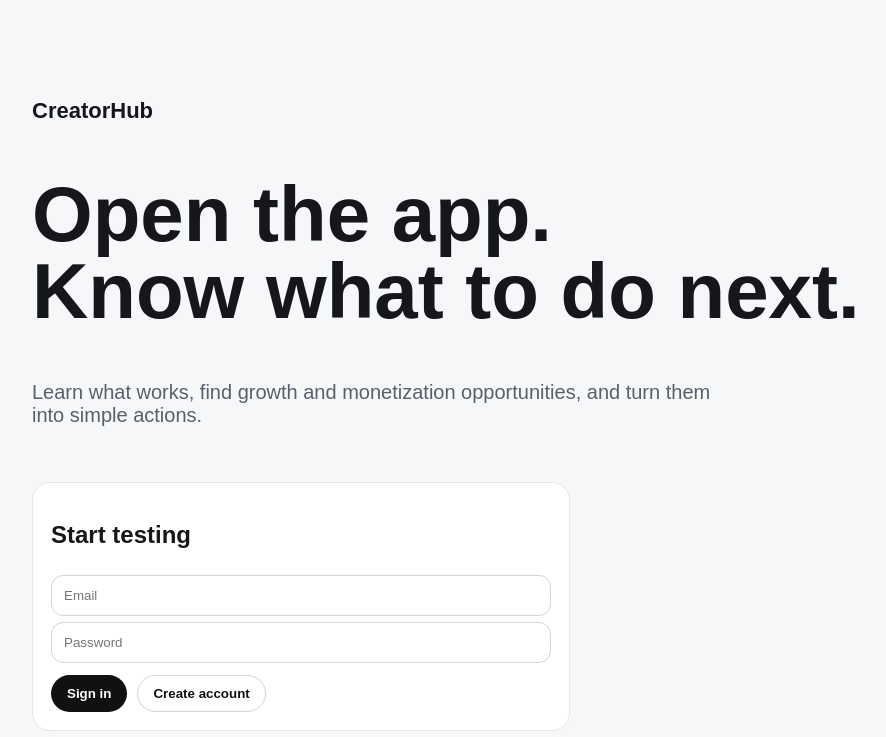
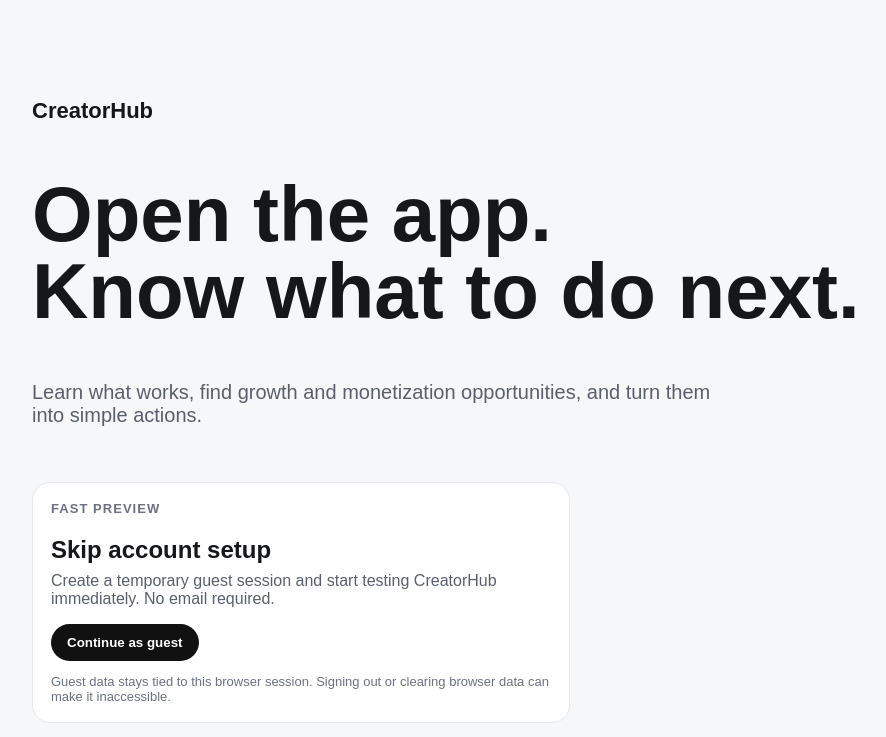
Before and after one commit to zanibethel/CreatorHub, a Next.js app: page / in a window 1280 px wide. Shown: the top 737 px of the page, without its empty margins (158-1044 px from the left). Built offline with nearby package versions, Linux system fonts and the light colour scheme; no server answers.

Commit message:
Add one-click guest preview login

```diff
--- a/src/components/AuthPanel.tsx
+++ b/src/components/AuthPanel.tsx
@@ -8,6 +8,7 @@ export default function AuthPanel() {
   const [email, setEmail] = useState("");
   const [password, setPassword] = useState("");
   const [message, setMessage] = useState("");
+  const [guestLoading, setGuestLoading] = useState(false);
 
   async function signIn(event: FormEvent) {
     event.preventDefault();
@@ -22,6 +23,27 @@ export default function AuthPanel() {
     setMessage(error?.message ?? "Account created. If email confirmation is enabled, confirm it before signing in.");
   }
 
+  async function continueAsGuest() {
+    setGuestLoading(true);
+    setMessage("");
+    const supabase = createClient();
+    const { error } = await supabase.auth.signInAnonymously({
+      options: {
+        data: {
+          preview_mode: true,
+        },
+      },
+    });
+    if (error) {
+      setMessage(
+        error.message.toLowerCase().includes("anonymous")
+          ? "Guest mode is built, but Anonymous Sign-Ins still need to be enabled in this Supabase project."
+          : error.message,
+      );
+    }
+    setGuestLoading(false);
+  }
+
   return (
     <main style={{ maxWidth: 900, margin: "0 auto", padding: 28 }}>
       <div style={{ padding: "70px 0 35px" }}>
@@ -33,8 +55,25 @@ export default function AuthPanel() {
           Learn what works, find growth and monetization opportunities, and turn them into simple actions.
         </p>
       </div>
+
+      <section style={{ ...card, maxWidth: 500, marginBottom: 14 }}>
+        <div style={{ fontSize: 13, fontWeight: 800, letterSpacing: ".08em", textTransform: "uppercase", color: "#6b7280" }}>
+          Fast preview
+        </div>
+        <h2 style={{ marginBottom: 8 }}>Skip account setup</h2>
+        <p style={{ color: "#59606b", marginTop: 0 }}>
+          Create a temporary guest session and start testing CreatorHub immediately. No email required.
+        </p>
+        <button type="button" style={primaryButton} onClick={continueAsGuest} disabled={guestLoading}>
+          {guestLoading ? "Starting guest session…" : "Continue as guest"}
+        </button>
+        <p style={{ color: "#6b7280", fontSize: 13, marginBottom: 0 }}>
+          Guest data stays tied to this browser session. Signing out or clearing browser data can make it inaccessible.
+        </p>
+      </section>
+
       <form onSubmit={signIn} style={{ ...card, maxWidth: 500 }}>
-        <h2>Start testing</h2>
+        <h2>Or use a real account</h2>
         <input style={input} type="email" required placeholder="Email" value={email} onChange={(event) => setEmail(event.target.value)} />
         <input style={input} type="password" minLength={6} required placeholder="Password" value={password} onChange={(event) => setPassword(event.target.value)} />
         <div style={{ display: "flex", gap: 10, flexWrap: "wrap", marginTop: 12 }}>
```
